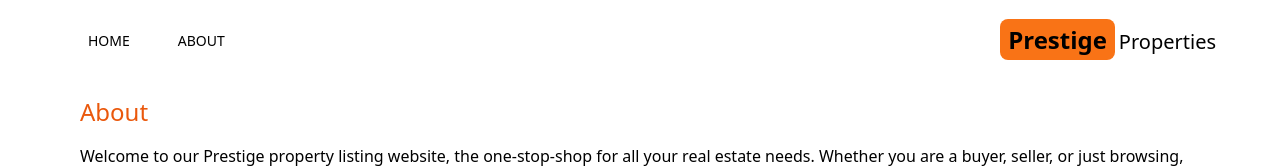
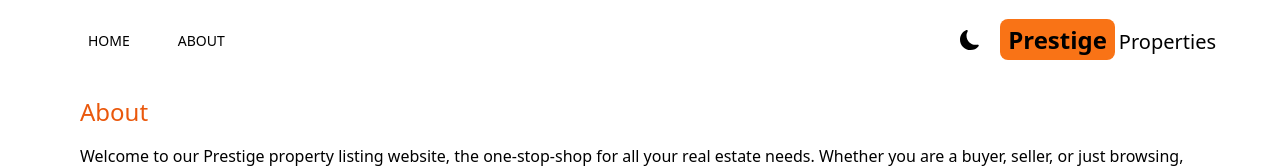
Before and after one commit to mbuimbogo/Prestige-listing, a Next.js app: page /about in a window 1280 px wide. Shown: the top 168 px of the page. Built offline with nearby package versions, Linux system fonts and the light colour scheme.

Commit message:
Implement  an enable DarkModeSwitch

```diff
--- a/package.json
+++ b/package.json
@@ -13,6 +13,7 @@
     "eslint": "8.37.0",
     "eslint-config-next": "13.2.4",
     "next": "13.2.4",
+    "next-themes": "^0.2.1",
     "react": "18.2.0",
     "react-dom": "18.2.0",
     "react-icons": "^4.8.0"
--- /dev/null
+++ b/src/app/Providers.jsx
@@ -0,0 +1,16 @@
+"use client"
+import { ThemeProvider } from 'next-themes'
+import React from 'react'
+
+export default function Providers({ children }) {
+  return (
+    <div>
+      <ThemeProvider enableSystem={true} attribute="class">
+        <div className="dark:bg-gray-700 dark:text-gray-200 text-white-500 transition-colors duration-300 min-h-screen select-none">
+          {children}
+        </div>
+
+      </ThemeProvider>
+    </div>
+  )
+}
--- a/src/app/layout.js
+++ b/src/app/layout.js
@@ -1,21 +1,24 @@
-
-import Header from '@/components/Header'
-import './globals.css'
+import Header from "@/components/Header";
+import "./globals.css";
+import Providers from "./Providers";
 
 export const metadata = {
-  title: 'Realtor App',
-  description: 'Property Listing app by nextjs 13',
+  title: "Realtor App",
+  description: "Property Listing app by nextjs 13",
   icons: {
-    icon:'/favicon.ico',
-  }
-}
+    icon: "/favicon.ico",
+  },
+};
 
 export default function RootLayout({ children }) {
   return (
     <html lang="en">
       <body>
-        <Header/>
-        {children}</body>
+        <Providers>
+          <Header />
+          {children}
+        </Providers>
+      </body>
     </html>
-  )
+  );
 }
--- /dev/null
+++ b/src/components/DarkModeSwitch.jsx
@@ -0,0 +1,25 @@
+"use client"
+import React, { useEffect, useState } from 'react'
+import {MdLightMode} from "react-icons/md"
+import {BsFillMoonFill} from "react-icons/bs"
+import { useTheme } from 'next-themes'
+
+export default function DarkModeSwitch() {
+    const { systemTheme, theme, setTheme } = useTheme()
+    const [mounted, setMounted] = useState(false)
+
+    useEffect(()=> setMounted(true),[])
+
+    const currentTheme = theme === "system" ? systemTheme : theme
+  return (
+   <>
+   {mounted && (currentTheme === "dark" ? (
+        <MdLightMode  className="text-xl cursor-pointer hover:text-amber-500" onClick={()=> setTheme("light")}/>
+   ): (
+    <BsFillMoonFill className="text-xl cursor-pointer hover:text-amber-500"  onClick={()=> setTheme("dark")}/>
+   ))}
+
+
+   </>
+  )
+}
--- a/src/components/Header.jsx
+++ b/src/components/Header.jsx
@@ -1,7 +1,7 @@
 import {AiFillHome} from "react-icons/ai"
 import {BsFillInfoCircleFill} from "react-icons/bs"
 import Link from 'next/link'
-// import DarkModeSwitch from './DarkModeSwitch'
+import DarkModeSwitch from './DarkModeSwitch'
 import MenuItem from "./MenuItem"
 
 export default function Header() {
@@ -12,7 +12,7 @@
         <MenuItem title="ABOUT" address="/about" Icon={BsFillInfoCircleFill}/>
       </div>
       <div className="flex items-center space-x-5">
-        {/* <DarkModeSwitch/> */}
+        <DarkModeSwitch/>
         <Link href="/">
             <h2 className='text-2xl'><span className='font-bold bg-orange-500 py-1 px-2 rounded-lg mr-1'>Prestige</span><span className='text-xl hidden sm:inline'>Properties</span></h2>
         </Link>
```
Also changed, not shown: 1 other file (tests, documents, lock files or other folders).
